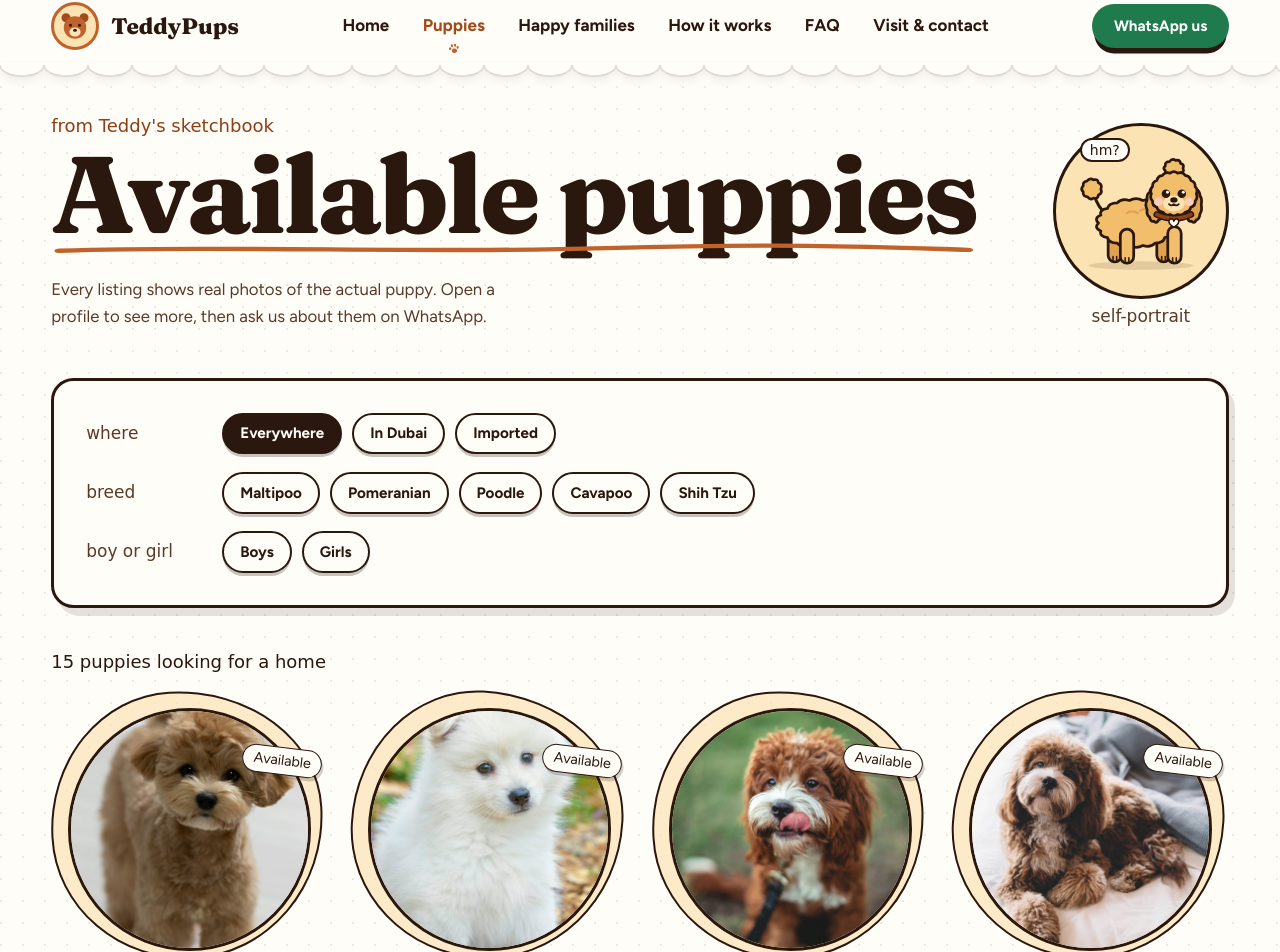
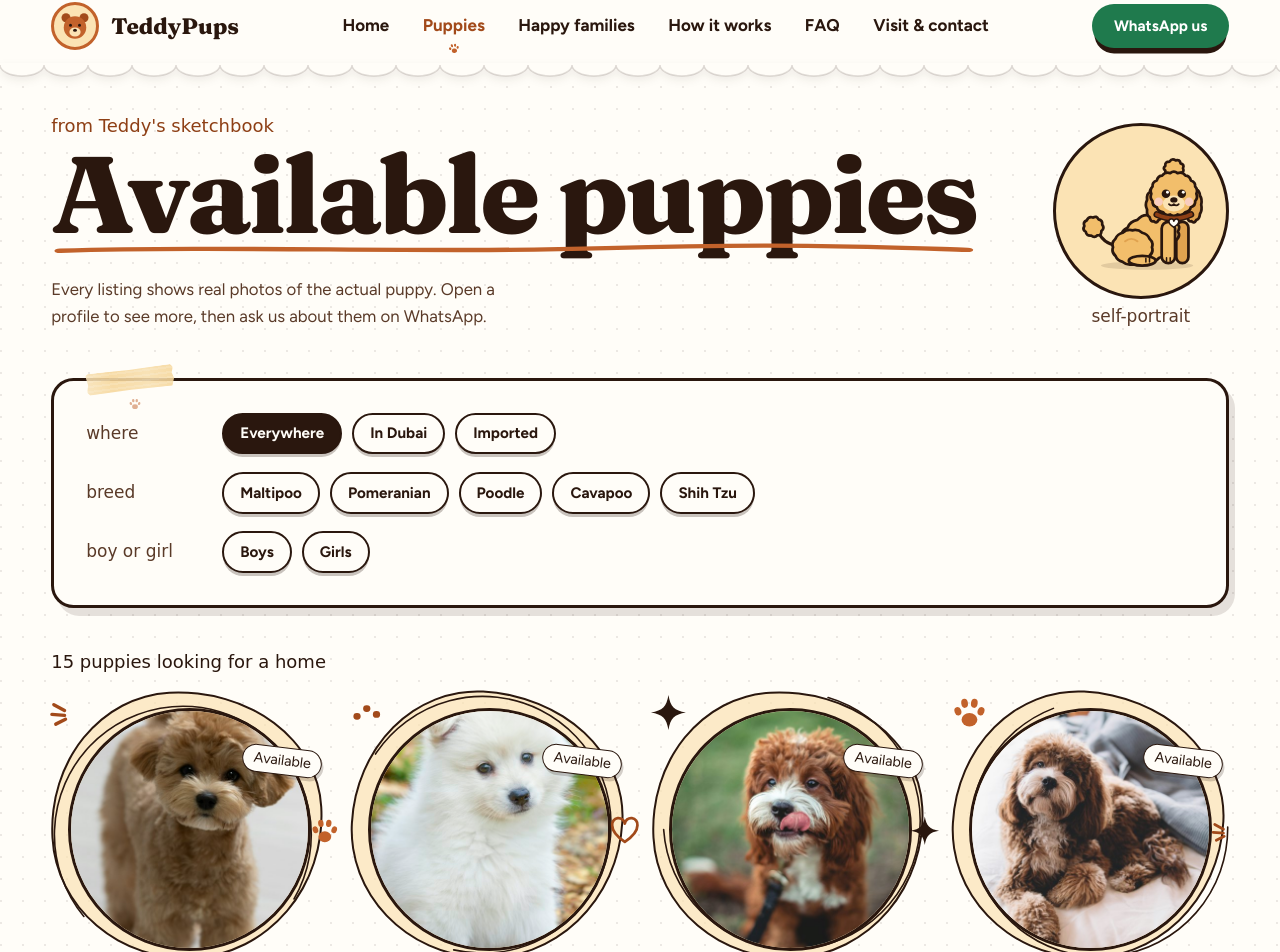
Before and after one commit to Adityavalaki/puppy-website-clone, a React (Vite) app: page /puppies in a window 1280 px wide. Shown: the part 12-964 px from the top of the page. Built offline with nearby package versions, Linux system fonts and the light colour scheme; a web font is replaced by a local one.

Commit message:
Puppies page: wagging self-portrait with "hm?", taped filter card, doodles round the photos
Each card cycles its blob colour, a turned hand-drawn arc and two small doodles. The page clips sideways
overflow so the decorations never add a horizontal scrollbar.

```diff
--- a/src/data/content.js
+++ b/src/data/content.js
@@ -155,6 +155,7 @@ export const puppyFilters = [
 export const puppiesPage = {
   kicker: "from Teddy's sketchbook",
   title: 'Available puppies',
+  portraitSays: 'hm?',
   lede: 'Every listing shows real photos of the actual puppy. Open a profile to see more, then ask us about them on WhatsApp.',
   goneTitle: 'Already gone home',
   goneCta: 'See them all',
--- a/src/index.css
+++ b/src/index.css
@@ -1555,8 +1555,39 @@
   inset: -7% -5% -3% -7%;
   border: 2px solid var(--color-cocoa);
   border-radius: 46% 54% 50% 50% / 52% 46% 54% 48%;
-  background: color-mix(in oklab, var(--color-honey-soft) 70%, transparent);
+  background: color-mix(in oklab, var(--blob, var(--color-honey-soft)) 70%, transparent);
   rotate: var(--tilt);
+}
+
+/* Thin hand-drawn arc around the photo, left open at the bottom; each card turns it differently. */
+.pup-card-arc {
+  position: absolute;
+  inset: -10%;
+  width: 120%;
+  height: 120%;
+  fill: none;
+  stroke: var(--color-cocoa);
+  stroke-width: 1.6;
+  stroke-linecap: round;
+  pointer-events: none;
+}
+
+.pup-card-arc path { vector-effect: non-scaling-stroke; }
+
+/* Strip of tape holding the filter card to the page. */
+.filter-tape {
+  top: -0.75rem;
+  left: 2rem;
+  width: 5.5rem;
+  rotate: -7deg;
+}
+
+/* Puppies page self-portrait: the tail wags on its own, "hm?" pops up on hover. */
+.portrait .pup-bubble { top: 0.4rem; left: 0.8rem; }
+.portrait:hover .pup-bubble { opacity: 1; scale: 1; translate: 0 0; }
+
+@media (prefers-reduced-motion: no-preference) {
+  .portrait .pup-tail { animation: wag 0.55s ease-in-out infinite alternate; }
 }
 
 .form-input {
--- a/src/pages/Puppies.jsx
+++ b/src/pages/Puppies.jsx
@@ -1,6 +1,30 @@
 import { Link, useSearchParams } from 'react-router-dom'
 import { goneHome, puppies, puppiesPage, puppyFilters } from '../data/content.js'
-import Pup from '../components/ui/Pup.jsx'
+import Paw from '../components/ui/Paw.jsx'
+import { PupSit } from '../components/ui/Pup.jsx'
+import Sparkle from '../components/ui/Sparkle.jsx'
+
+// Scrapbook touches around each round photo, cycling card by card: the blob colour behind it, how far the
+// hand-drawn arc is turned, and two small doodles (one top-left, one on the right).
+const blobs = ['var(--color-sky)', 'var(--color-blush)', 'var(--color-honey-soft)']
+const doodleLines = {
+  swoosh: 'M6 12l11 6M4 22l13 1M8 32l10-5',
+  heart: 'M20 34C8 26 4 19 4 13a8 8 0 0 1 16-2 8 8 0 0 1 16 2c0 6-4 13-16 21Z',
+  dots: 'M8 24h.5M18 16h.5M28 22h.5',
+}
+
+function Doodle({ kind, className }) {
+  if (kind === 'sparkle') return <Sparkle className={`text-cocoa ${className}`} />
+  if (kind === 'paw') return <Paw className={`text-toffee ${className}`} />
+  return (
+    <svg viewBox="0 0 40 40" aria-hidden="true" className={`text-toffee-deep ${className}`} fill="none" stroke="currentColor" strokeWidth={kind === 'dots' ? 7 : 3.5} strokeLinecap="round" strokeLinejoin="round">
+      <path d={doodleLines[kind]} />
+    </svg>
+  )
+}
+
+const topLeft = ['swoosh', 'dots', 'sparkle', 'paw', 'heart']
+const right = ['paw', 'heart', 'sparkle', 'swoosh', 'sparkle']
 
 // Does this puppy pass the filter chosen for one key? (breed matches by name, so "Poodle" also finds Toy Poodles.)
 function matches(pup, key, value) {
@@ -25,7 +49,7 @@ export default function Puppies() {
   }
 
   return (
-    <div className="bg-[radial-gradient(circle_at_1px_1px,rgba(42,23,14,0.09)_1px,transparent_0)] bg-[length:22px_22px]">
+    <div className="overflow-x-clip bg-[radial-gradient(circle_at_1px_1px,rgba(42,23,14,0.09)_1px,transparent_0)] bg-[length:22px_22px]">
       <section aria-labelledby="puppies-title" className="gutter mx-auto max-w-[110rem] pt-[clamp(2.5rem,6vh,4rem)] pb-16">
         <div className="flex flex-wrap items-end justify-between gap-8">
           <div>
@@ -38,16 +62,19 @@ export default function Puppies() {
             </h1>
             <p className="mt-8 max-w-[46ch] text-[clamp(1.05rem,1.3vw,1.25rem)] text-cocoa-soft">{puppiesPage.lede}</p>
           </div>
-          <figure className="hidden text-center sm:block">
+          {/* The tail wags on its own; hovering makes "hm?" pop up (.portrait in index.css). */}
+          <figure className="portrait hidden text-center sm:block">
             <span className="relative block size-44 rounded-full border-[3px] border-cocoa bg-honey-soft">
-              <Pup className="absolute bottom-6 left-3 w-[calc(100%-1.5rem)]" />
-              <span className="absolute top-3 left-6 rounded-full border-2 border-cocoa bg-milk px-2 font-hand text-sm">hm?</span>
+              <PupSit className="absolute bottom-6 left-3 w-[calc(100%-1.5rem)]" />
+              <span aria-hidden="true" className="pup-bubble font-hand">{puppiesPage.portraitSays}</span>
             </span>
             <figcaption className="mt-1 font-hand text-cocoa-soft">self-portrait</figcaption>
           </figure>
         </div>
 
         <div className="filter-board">
+          <span aria-hidden="true" className="tape filter-tape" style={{ '--tape': '#f6d79a' }} />
+          <Paw className="absolute top-4 left-[4.6rem] w-3.5 text-toffee/50" />
           {puppyFilters.map((filter) => (
             <div key={filter.key} className="flex flex-col gap-2 sm:flex-row sm:items-center sm:gap-6">
               <p className="w-28 shrink-0 font-hand text-cocoa-soft">{filter.label}</p>
@@ -83,7 +110,12 @@ export default function Puppies() {
               <li key={pup.slug}>
                 <Link to={`/puppies/${pup.slug}`} className="pup-card group block text-center" style={{ '--tilt': index % 2 ? '3deg' : '-3deg' }}>
                   <span className="relative mx-auto block aspect-square w-[88%]">
-                    <span aria-hidden="true" className="pup-card-ring" />
+                    <span aria-hidden="true" className="pup-card-ring" style={{ '--blob': blobs[index % blobs.length] }} />
+                    <svg aria-hidden="true" viewBox="0 0 100 100" className="pup-card-arc" style={{ rotate: `${(index * 73) % 360}deg` }}>
+                      <path d="M14 80A44 44 0 1 1 86 74" />
+                    </svg>
+                    <Doodle kind={topLeft[index % topLeft.length]} className="absolute -top-[6%] -left-[8%] w-[16%]" />
+                    <Doodle kind={right[index % right.length]} className="absolute top-[44%] -right-[12%] w-[13%]" />
                     <img src={pup.image} alt="" loading="lazy" className="relative size-full rounded-full border-[3px] border-cocoa object-cover transition-transform duration-500 ease-pounce group-hover:scale-105" />
                     <span className="door-tag top-[6%] right-0">Available</span>
                   </span>
```
Also changed, not shown: 1 other file (tests, documents, lock files or other folders).
